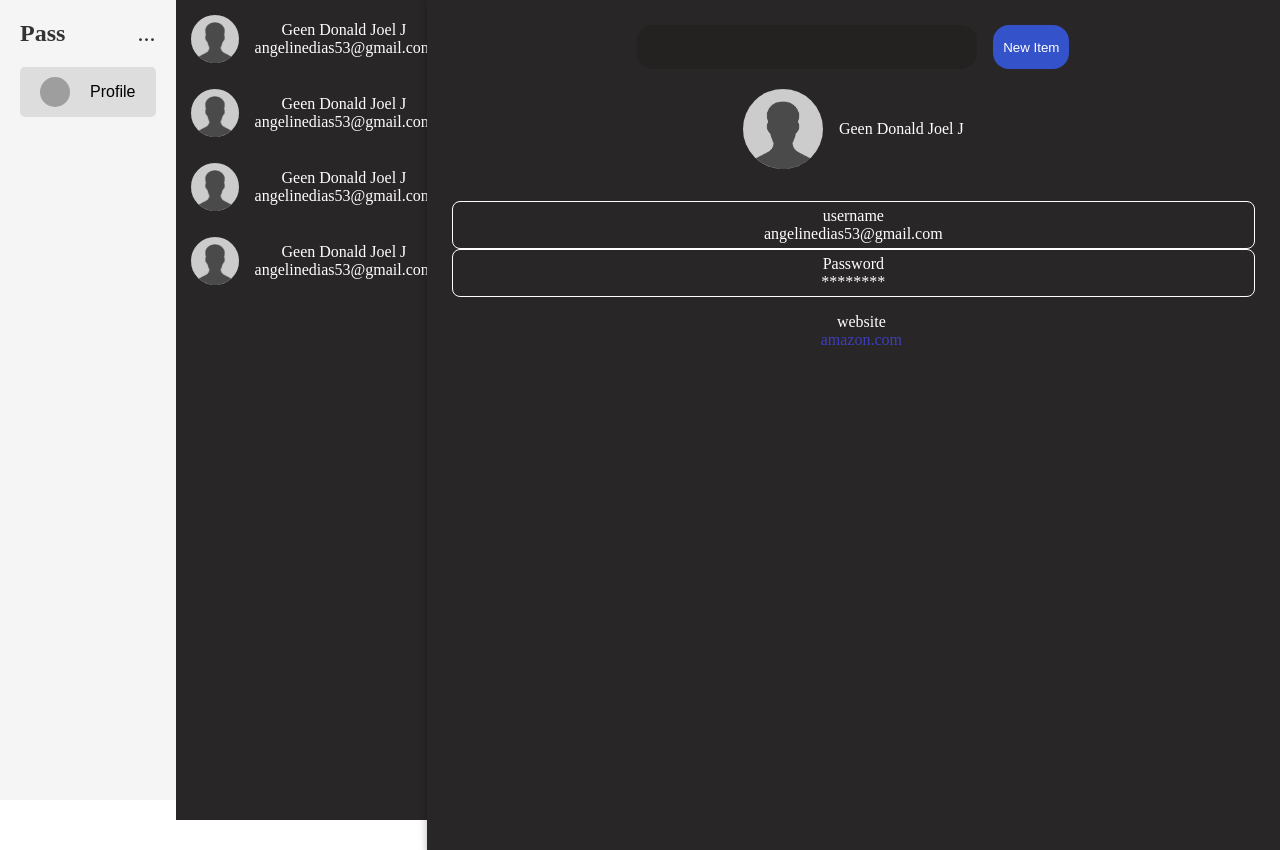
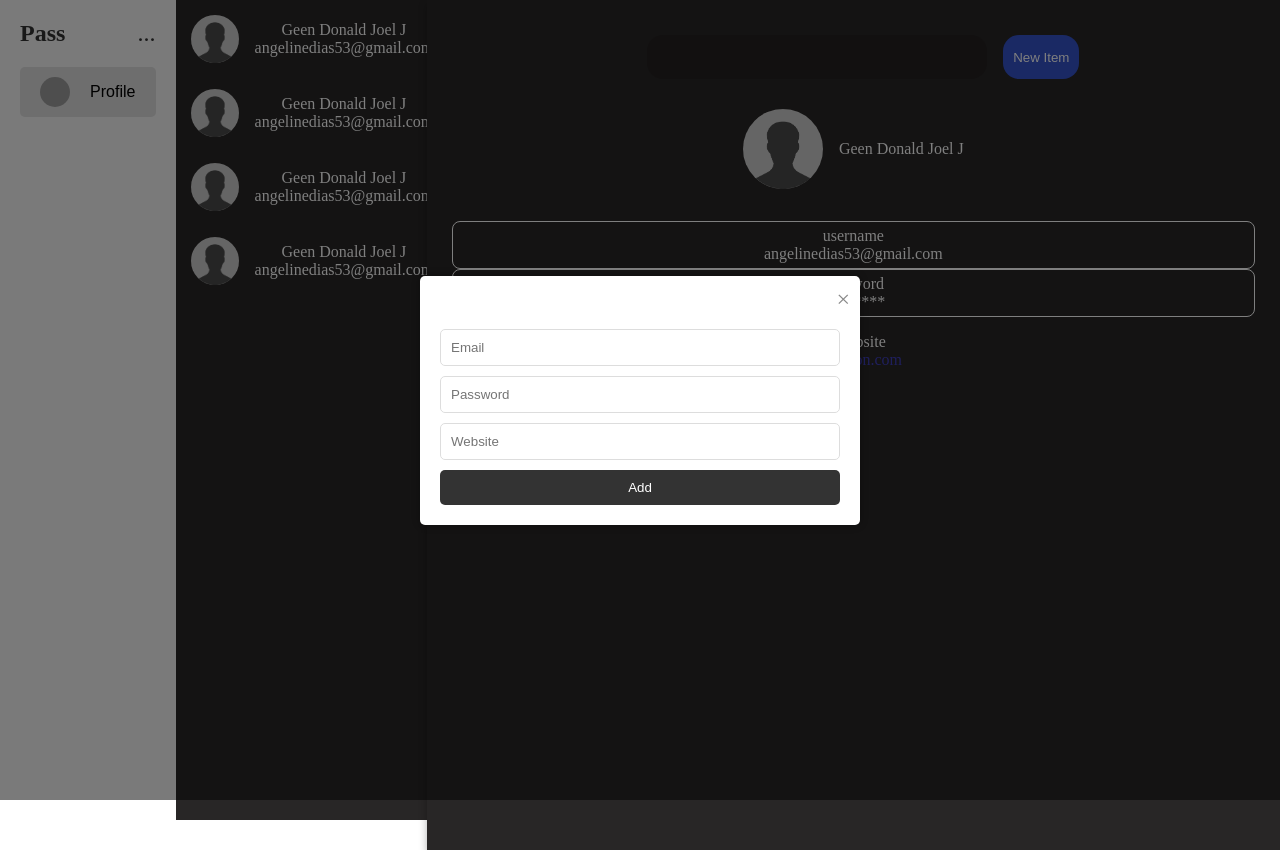
Before and after one commit to Jsuryaboi-08/Password-tracker, a React (Create React App) app in the folder password_tracker/: page / in a window 1280 px wide. Both pictures are taken after a click on the button "New Item". Built offline with nearby package versions, Linux system fonts and the light colour scheme; grey boxes are pictures that could not be loaded.

Commit message:
navbar popup

```diff
--- a/password_tracker/src/components/NavBar.jsx
+++ b/password_tracker/src/components/NavBar.jsx
@@ -1,14 +1,76 @@
-import React from 'react'
-import '../style/NavBar.css'
+import React, { useState } from 'react';
+import '../style/NavBar.css';
+
 const NavBar = () => {
+  const [isAddNewItemOpen, setAddNewItemOpen] = useState(false);
+  const [email, setEmail] = useState('');
+  const [password, setPassword] = useState('');
+  const [website, setWebsite] = useState('');
+
+  const handleAddNewItemClick = () => {
+    setAddNewItemOpen(true); // Show the popup when the button is clicked
+  };
+
+  const handleAddNewItemCancel = () => {
+    setAddNewItemOpen(false); // Close the popup when canceled
+    // Clear input fields when closing the popup
+    setEmail('');
+    setPassword('');
+    setWebsite('');
+  };
+
+  const handleAddNewItem = () => {
+    // Handle form submission here (e.g., sending data to backend, Redux action)
+    console.log('Email:', email);
+    console.log('Password:', password);
+    console.log('Website:', website);
+
+    // Clear input fields after submission
+    setEmail('');
+    setPassword('');
+    setWebsite('');
+
+    // Close the popup after submission
+    setAddNewItemOpen(false);
+  };
+
   return (
     <div>
-        <div className='nav'>
-            <input className='search-tool' type="text" />
-            <button>New Item</button>
+      <div className='nav'>
+        <input className='search-tool' type="text" />
+        <button onClick={handleAddNewItemClick}>New Item</button>
+      </div>
+
+      {/* Popup for adding a new item */}
+      {isAddNewItemOpen && (
+        <div className="popup">
+          <div className="popup-content">
+            <span className="close" onClick={handleAddNewItemCancel}>&times;</span>
+            <h2>Add New Item</h2>
+            <input
+              type="email"
+              placeholder="Email"
+              value={email}
+              onChange={(e) => setEmail(e.target.value)}
+            />
+            <input
+              type="password"
+              placeholder="Password"
+              value={password}
+              onChange={(e) => setPassword(e.target.value)}
+            />
+            <input
+              type="text"
+              placeholder="Website"
+              value={website}
+              onChange={(e) => setWebsite(e.target.value)}
+            />
+            <button onClick={handleAddNewItem}>Add</button>
+          </div>
         </div>
+      )}
     </div>
-  )
-}
+  );
+};
 
-export default NavBar
+export default NavBar;
--- a/password_tracker/src/style/NavBar.css
+++ b/password_tracker/src/style/NavBar.css
@@ -2,8 +2,10 @@
     width: 100%;
     display: flex;
     justify-content: center;
-}
-.search-tool {
+    padding: 10px; /* Added padding for spacing */
+  }
+
+  .search-tool {
     width: 20rem;
     height: 1.5rem;
     border-radius: 1rem;
@@ -12,9 +14,9 @@
     background-color: rgb(36, 33, 33);
     color: white;
     outline: none;
+  }
 
-}
-.nav > button {
+  .nav > button {
     margin-left: 1rem;
     padding: 10px;
     border: none;
@@ -23,4 +25,73 @@
     color: white;
     outline: none;
     cursor: pointer;
-}
+  }
+
+  /* Popup styles */
+  .popup {
+    position: fixed;
+    top: 0;
+    left: 0;
+    width: 100%;
+    height: 100%;
+    background-color: rgba(0, 0, 0, 0.5); /* Semi-transparent background */
+    display: flex;
+    justify-content: center;
+    align-items: center;
+    z-index: 999; /* Ensure the popup appears above other content */
+  }
+
+  .popup-content {
+    background-color: #fff;
+    padding: 20px;
+    border-radius: 5px;
+    box-shadow: 0px 0px 10px rgba(0, 0, 0, 0.3);
+    width: 80%; /* Adjust the width of the popup */
+    max-width: 400px; /* Set a maximum width to ensure content doesn't stretch too wide */
+    max-height: 80%; /* Limit the height to prevent overflow */
+    overflow-y: auto; /* Enable vertical scrolling if content exceeds the height */
+    position: relative; /* Relative positioning for absolute close button */
+  }
+
+  .popup-content h2 {
+    font-size: 20px;
+    margin-bottom: 10px;
+    text-align: center; /* Center the heading */
+  }
+
+  .popup-content input {
+    width: 100%;
+    padding: 10px;
+    margin-bottom: 10px;
+    border: 1px solid #ddd;
+    border-radius: 5px;
+    box-sizing: border-box; /* Ensure padding is included in the width */
+  }
+
+  .popup-content button {
+    background-color: #333;
+    color: #fff;
+    border: none;
+    padding: 10px 20px;
+    border-radius: 5px;
+    cursor: pointer;
+    width: 100%; /* Make button fill the width */
+    box-sizing: border-box; /* Ensure padding is included in the width */
+  }
+
+  .popup-content button:hover {
+    background-color: #555;
+  }
+
+  .close {
+    position: absolute;
+    top: 10px;
+    right: 10px;
+    cursor: pointer;
+    font-size: 24px;
+    color: #888;
+  }
+
+  .close:hover {
+    color: #333;
+  }
```
